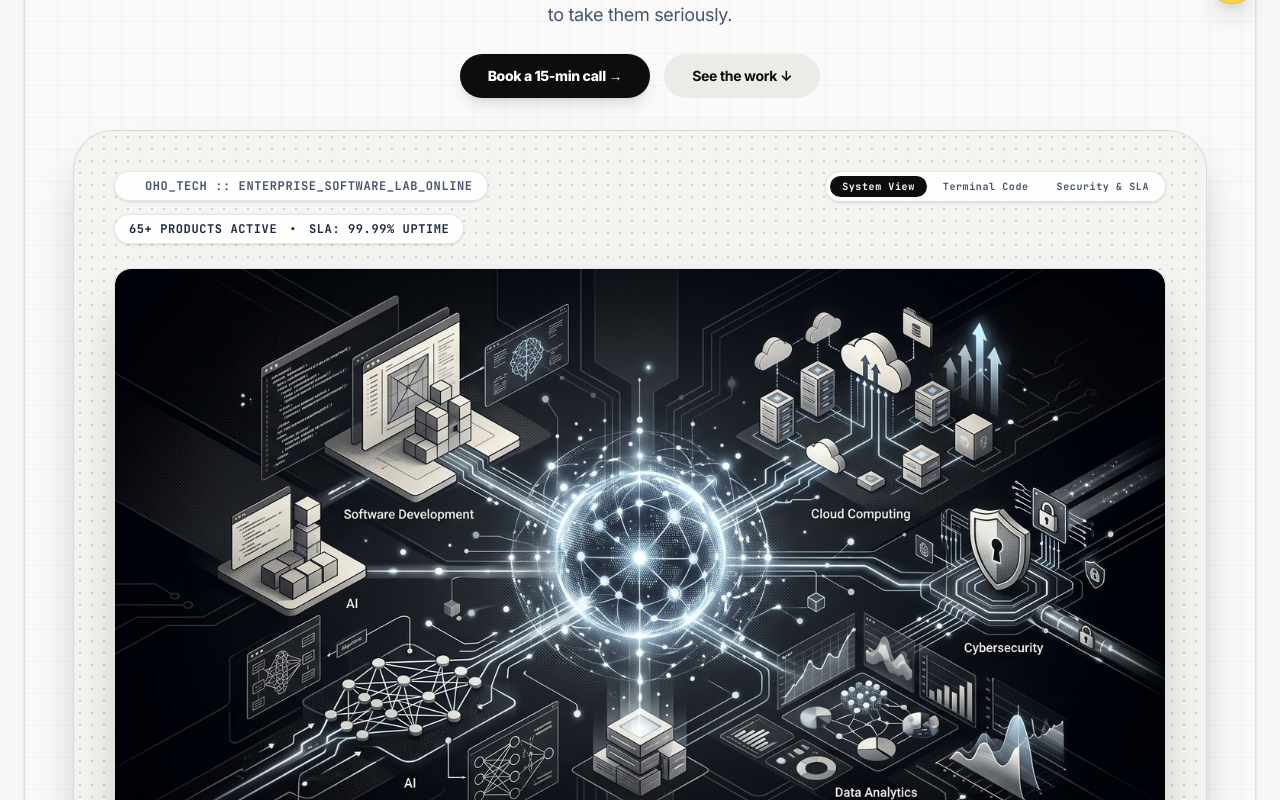
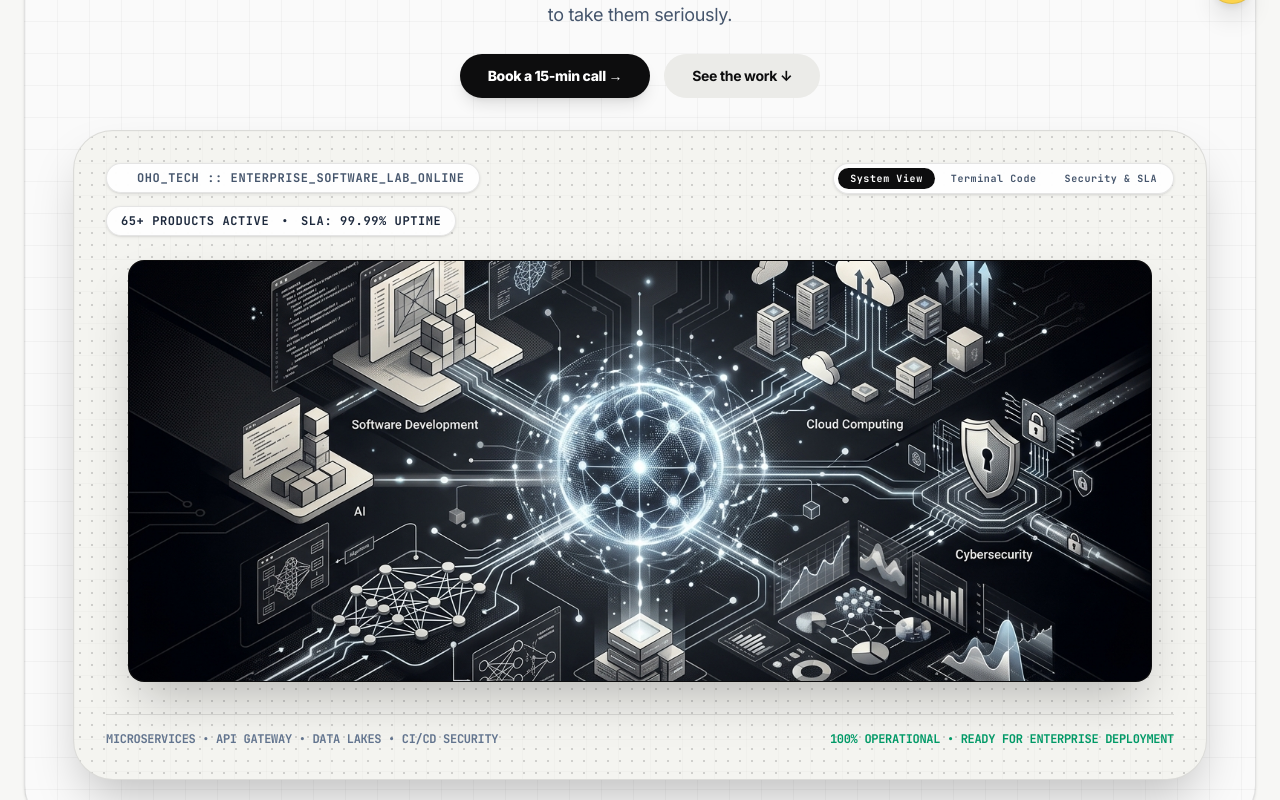
Before and after one commit to Himansu-Nayak/OHOTECHN, a Next.js app: page / in a window 1280 px wide. Shown: the part 420-1220 px from the top of the page. Built offline with nearby package versions, Linux system fonts and the light colour scheme.

Commit message:
style: Reduce hero and founder picture display ratio for sleek compact fit

```diff
--- a/src/app/(marketing)/about/page.tsx
+++ b/src/app/(marketing)/about/page.tsx
@@ -93,7 +93,7 @@ export default async function AboutPage() {
                 </div>
 
                 {/* Avatar Badge */}
-                <div className="w-36 h-36 sm:w-44 sm:h-44 mx-auto mb-6 rounded-full bg-gradient-to-tr from-teal-400 via-emerald-500 to-amber-400 p-1 shadow-2xl relative">
+                <div className="w-28 h-28 sm:w-36 sm:h-36 mx-auto mb-6 rounded-full bg-gradient-to-tr from-teal-400 via-emerald-500 to-amber-400 p-1 shadow-2xl relative">
                   <div className="w-full h-full rounded-full bg-[#0d0d0e] relative overflow-hidden border-2 border-[#0d0d0e]">
                     <NextImage
                       src="/jagabandhu_kampa.jpeg"
--- a/src/app/(marketing)/page.tsx
+++ b/src/app/(marketing)/page.tsx
@@ -963,7 +963,7 @@ export default function WideStudioPage() {
 
                 {/* Avatar / Portrait Block */}
                 <div className="relative mb-6 text-center flex flex-col items-center">
-                  <div className="w-36 h-36 sm:w-44 sm:h-44 rounded-full bg-gradient-to-tr from-teal-400 via-emerald-500 to-amber-400 p-1 shadow-2xl relative group-hover:scale-105 transition-transform duration-300">
+                  <div className="w-28 h-28 sm:w-36 sm:h-36 rounded-full bg-gradient-to-tr from-teal-400 via-emerald-500 to-amber-400 p-1 shadow-2xl relative group-hover:scale-105 transition-transform duration-300">
                     <div className="w-full h-full rounded-full bg-[#0d0d0e] relative overflow-hidden border-2 border-[#0d0d0e]">
                       <NextImage
                         src="/jagabandhu_kampa.jpeg"
--- a/src/components/ui/HeroLaunchBackground.tsx
+++ b/src/components/ui/HeroLaunchBackground.tsx
@@ -9,7 +9,7 @@ export function HeroLaunchBackground() {
   const [activeTab, setActiveTab] = React.useState<'architecture' | 'code' | 'security'>('architecture');
 
   return (
-    <div className="w-full max-w-[1536px] mx-auto relative rounded-[32px] sm:rounded-[40px] overflow-hidden border border-black/10 bg-[#f4f4f0] shadow-2xl p-6 sm:p-10 min-h-[420px] sm:min-h-[520px] flex flex-col justify-between group selection:bg-black selection:text-white">
+    <div className="w-full max-w-[1536px] mx-auto relative rounded-[32px] sm:rounded-[40px] overflow-hidden border border-black/10 bg-[#f4f4f0] shadow-2xl p-5 sm:p-8 min-h-[360px] sm:min-h-[460px] flex flex-col justify-between group selection:bg-black selection:text-white">
 
       {/* ── 1. DITHERED HALFTONE DOT PATTERN OVERLAY ── */}
       <div
@@ -72,14 +72,14 @@ export function HeroLaunchBackground() {
       <div className="relative z-20 my-auto py-6">
 
         {activeTab === 'architecture' && (
-          <div className="rounded-2xl overflow-hidden border border-black/10 shadow-2xl bg-white group-hover:scale-[1.005] transition-transform duration-500">
+          <div className="max-w-5xl mx-auto rounded-2xl overflow-hidden border border-black/10 shadow-2xl bg-[#0d0d0e] group-hover:scale-[1.005] transition-transform duration-500">
             <NextImage
               src="/hero_ecosystem_illustration.jpg"
               alt="OHO TECH Technology Ecosystem - Abstract Digital Core, AI Neural Networks, Cloud Infrastructure, and Cyber Security"
               width={1600}
               height={900}
-              style={{ width: '100%', height: 'auto' }}
-              className="w-full h-auto object-cover rounded-2xl"
+              style={{ width: '100%', maxHeight: '420px', objectFit: 'cover' }}
+              className="w-full h-auto max-h-[300px] sm:max-h-[400px] lg:max-h-[440px] object-cover rounded-2xl"
               priority
             />
           </div>
```
